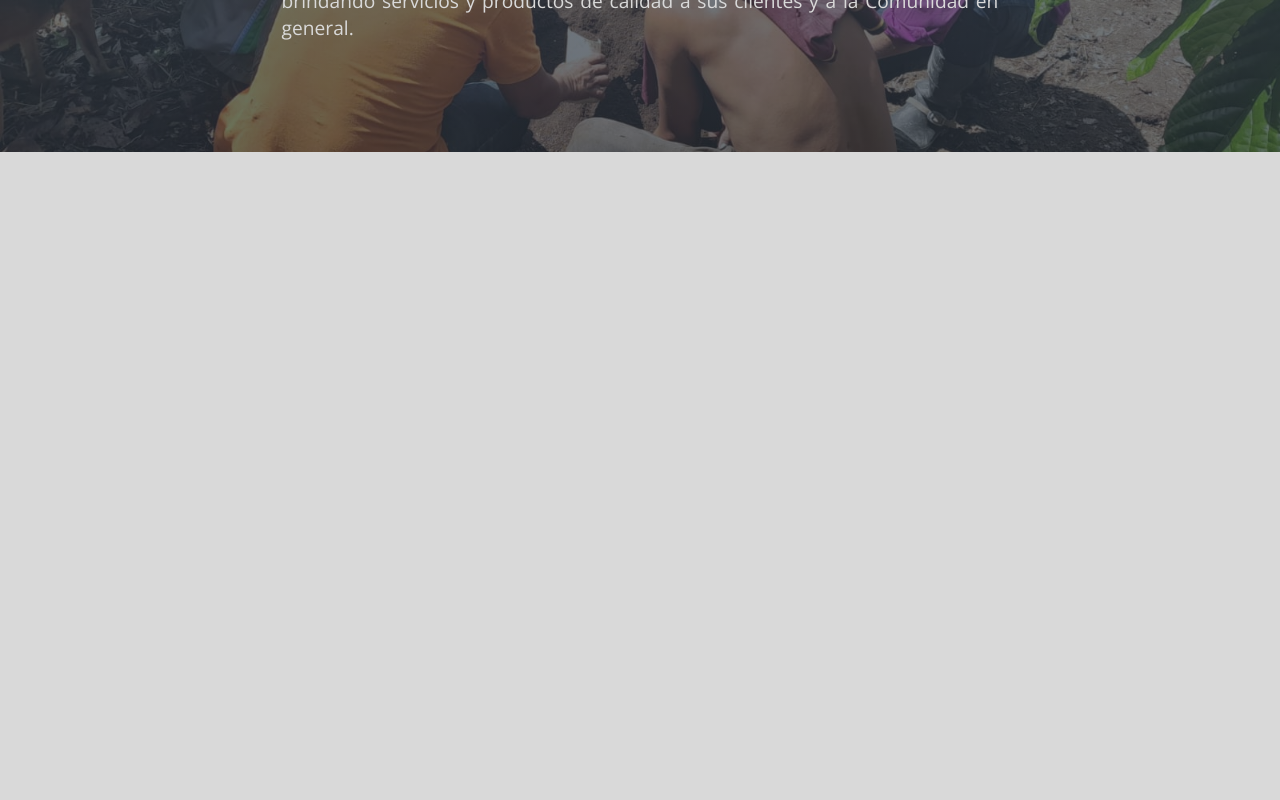
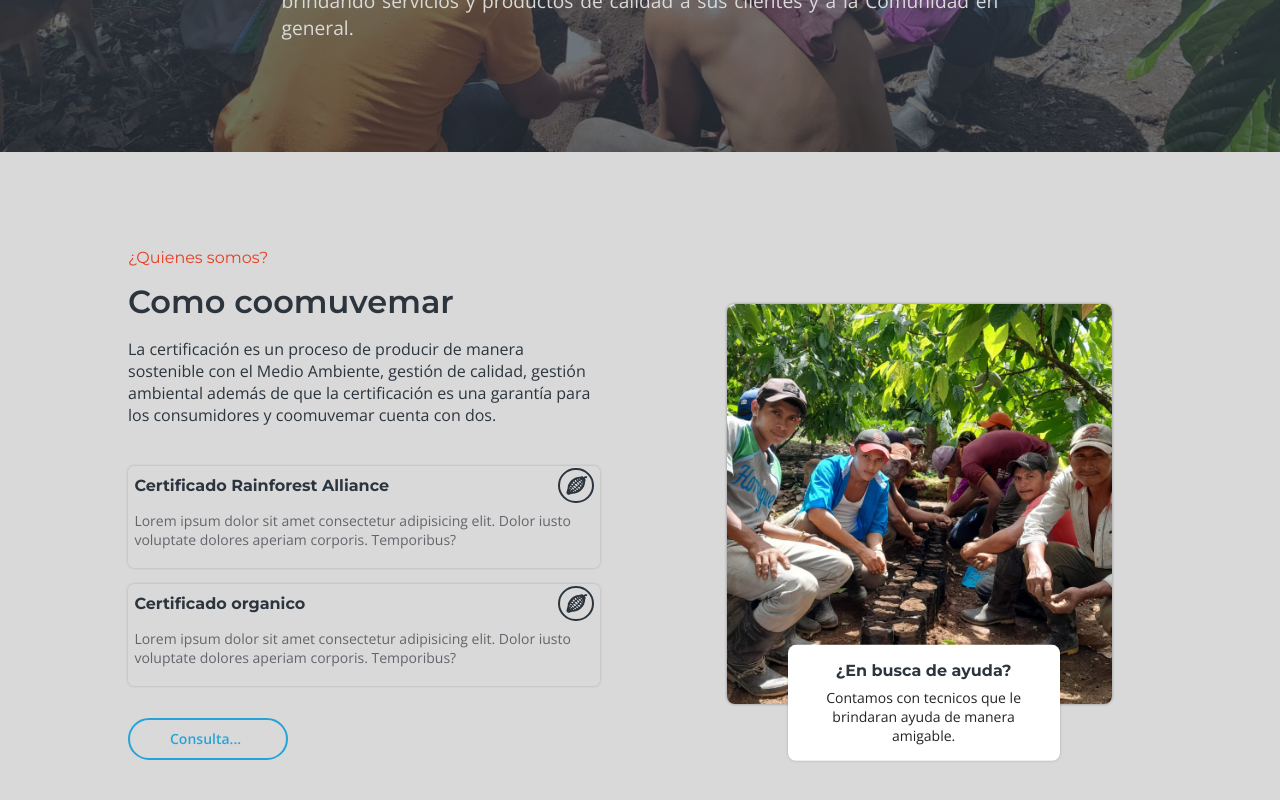
Before and after one commit to Maynor125/commuvemar-frontend, a Next.js app: page / in a window 1280 px wide. Shown: the part 1192-1992 px from the top of the page. Before the commit the page ends 1344 px from the top, so only its background shows below. Built offline with nearby package versions, Linux system fonts and the light colour scheme.

Commit message:
creacion-seccion-banner de pagina home

```diff
--- a/src/app/globals.css
+++ b/src/app/globals.css
@@ -40,6 +40,7 @@ body
    /* colores de texto */
     --color-title-1:#2C353E;
     --color-text-1:#242424;
+    --color-text-opaco:#64646D;
 
     /*========== fuentes ==========*/
     /*.5rem = 8px | 1rem = 16px ...*/
--- /dev/null
+++ b/src/app/home/components/about/About.css
@@ -0,0 +1,127 @@
+.about{
+    width: 100%;
+    height: 95%;
+    padding: 6rem 0 4rem;
+}
+.about-container
+{
+   display: grid;
+   grid-template-columns: 1fr 1fr;
+   align-items: center;
+   justify-content: space-between;
+   gap: 5rem;
+}
+.about-container-left>h4
+{
+    margin-bottom: 1rem;
+    color: var(--firts-color-red);
+    font-weight: 400;
+}
+.about-container-left h2
+{
+    font-size: var(--h2-font-size);
+    font-weight: var(--font-semi-bold);
+}
+.about-container-left>p{
+    margin: 1rem 0 2.5rem;
+    font-size: var(--normal-font-size);
+    color: var(--color-title-1);
+}
+.targeta-about{
+    transition: var(--transition);
+    box-shadow: 0 0 3px rgba(0,0,0, .20);
+    border-radius: 6px;
+    padding: .150rem .4rem;
+    margin: 1rem 0;
+}
+
+.targeta-about p{
+  margin: .5rem 0 1rem;
+  font-size: var(--small-font-size);
+  color: var( --color-text-opaco);
+
+}
+.boton-about{
+    background: none;
+    border: 2px solid var(--firts-color-skybleu);
+    color: var(--firts-color-skybleu);
+    transition: var(--transition);
+    padding: .6rem 2.5rem;
+    border-radius: 2rem;
+    margin-top: 2rem;
+    width: 10rem;
+}
+.boton-about:hover{
+    background: var(--firts-color-skybleu);
+    color: var(--firts-color-white);
+}
+.about-container-rigth{
+    position: relative;
+    display: flex;
+    flex-direction: column;
+    justify-content: center;
+    align-items: center;
+}
+.cont-img
+{
+    position: relative;
+    height: 400px;
+    width: 80%;
+    z-index: 5;
+    align-items: center;
+}
+.imagen-about{
+    height: 100%;
+    border-radius: 8px;
+    box-shadow: 0 0 3px rgba(0,0,0, .40);
+    z-index: 5;
+    min-width: 385px;
+}
+.mensaje-flotante{
+
+    z-index: 80;
+    transform: translateY(-3.7rem);
+    margin-left: 16%;
+    margin-right: 16%;
+    background: var(--firts-color-white);
+    padding: 1rem;
+    width: 17rem;
+    text-align: center;
+    border-radius: 8px;
+    box-shadow: 0 0 3px rgba(0,0,0, .20);
+}
+.mensaje-flotante p
+{
+    margin-top: 8px;
+    font-size: var(--small-font-size);
+}
+.targeta-about{
+    color: var(--color-title-1);
+    font-size: 1rem;
+}
+.part-superior
+{
+    display: flex;
+    align-items: center;
+    justify-content: space-between;
+}
+.icono{
+    padding: 3px;
+    width: 2.2rem;
+    height: 2.2rem;
+    border: 2px solid var(--color-title-1);
+    border-radius: 50%;
+}
+
+@media screen and (max-width: 1024px)
+{
+    .about
+    {
+        padding: 6rem 0;
+        height: fit-content;
+    }
+    .about-container
+    {
+        gap: 0;
+    }
+}
--- /dev/null
+++ b/src/app/home/components/about/About.tsx
@@ -0,0 +1,55 @@
+import Image from 'next/image'
+import React from 'react'
+import './About.css'
+import ImagenAbout from '../../../../../public/images/home/imagen-about-2.jpeg'
+import Link from 'next/link'
+import IconoCacao from '../../../../../public/images/home/icono-cacao.png'
+
+const About = () => {
+  return (
+    <section id='about' className="about">
+       <div className="container about-container">
+           <div className="about-container-left">
+               <h4>¿Quienes somos?</h4>
+               <h2>Como coomuvemar</h2>
+
+               <p>La certificación es un proceso de producir de manera sostenible con el Medio Ambiente, gestión de calidad, gestión ambiental además de que la certificación es una garantía para los consumidores y coomuvemar cuenta con dos.</p>
+
+               <div className="targeta-about">
+                      <div className="part-superior">
+                          <h4>Certificado Rainforest Alliance</h4>
+                          <div className="icono">
+                             <Image alt='icono-cacao' src={IconoCacao}/>
+                          </div>
+                      </div>
+                      <p>Lorem ipsum dolor sit amet consectetur adipisicing elit. Dolor iusto voluptate dolores aperiam corporis. Temporibus?</p>
+               </div>
+               <div className="targeta-about">
+                      <div className="part-superior">
+                          <h4>Certificado organico</h4>
+                          <div className="icono">
+                          <Image alt='icono-cacao' src={IconoCacao}/>
+                          </div>
+                      </div>
+                      <p>Lorem ipsum dolor sit amet consectetur adipisicing elit. Dolor iusto voluptate dolores aperiam corporis. Temporibus?</p>
+               </div>
+               <Link href='#contacto' className='boton-base boton-about'>
+                 Consulta...
+               </Link>
+           </div>
+           <div className="about-container-rigth">
+                <div className="cont-img">
+                  <Image src={ImagenAbout} className='imagen-about' alt='imagen de productores de cacao'/>
+                  <div className="mensaje-flotante">
+                  <h4>¿En busca de ayuda?</h4>
+                  <p>Contamos con tecnicos que le brindaran ayuda de manera amigable.</p>
+                </div>
+                </div>
+
+           </div>
+       </div>
+    </section>
+  )
+}
+
+export default About
--- a/src/app/home/components/index.ts
+++ b/src/app/home/components/index.ts
@@ -1,3 +1,4 @@
+export { default as About } from './about/About';
 export { default as Banner } from './banner/Banner';
 export { default as Navbar } from './navbar/Navbar';
 export { default as Welcome } from './welcome/Welcome';
--- a/src/app/home/components/welcome/Welcome.css
+++ b/src/app/home/components/welcome/Welcome.css
@@ -56,7 +56,6 @@
 }
 .btn-welcome-header-1:hover{
     background: var(--firts-color-green-1);
-    border:none;
     color: var(--firts-color-white);
 }
 
--- a/src/app/home/components/welcome/Welcome.tsx
+++ b/src/app/home/components/welcome/Welcome.tsx
@@ -11,7 +11,7 @@ const Welcome = () => {
             <div className="welcome-hader-left">
             <h4>¡Bienvenido a Coomuvemar!</h4>
                <h1>Obten el mejor cacao   con sertificaciones <span>activas.</span> </h1>
-               <p>Lorem ipsum dolor sit amet consectetur, adipisicing elit. Id quisquam, ad facere corrupti molestias repellat assumenda maiores magni natus perspiciatis illo!</p>
+               <p>Velamos por el bienestar económico y social de nuestros asociados, y brindamos servicios y productos de calidad para nuestros clientes!</p>
                <div className="botones-welcome-header">
                  <Link className='boton-base btn-welcome-header-1 boton-welcome-header' href="#contacto">Forma parte de nosostros</Link>
 
--- a/src/app/page.tsx
+++ b/src/app/page.tsx
@@ -2,7 +2,7 @@ import Image from 'next/image'
 import styles from './page.module.css'
 
 import { Links_home } from './home/data'
-import { Banner, Navbar, Welcome } from './home/components'
+import { About, Banner, Navbar, Welcome } from './home/components'
 
 export default function Home() {
   return (
@@ -10,6 +10,7 @@ export default function Home() {
       <Navbar pathNames={[Links_home.HOME,Links_home.ABOUT,Links_home.SERVICE,Links_home.CONTACT]}/>
       <Welcome/>
       <Banner/>
+      <About/>
     </>
   )
 }
```
Also changed, not shown: public/images/home/icono-cacao.png (added).
